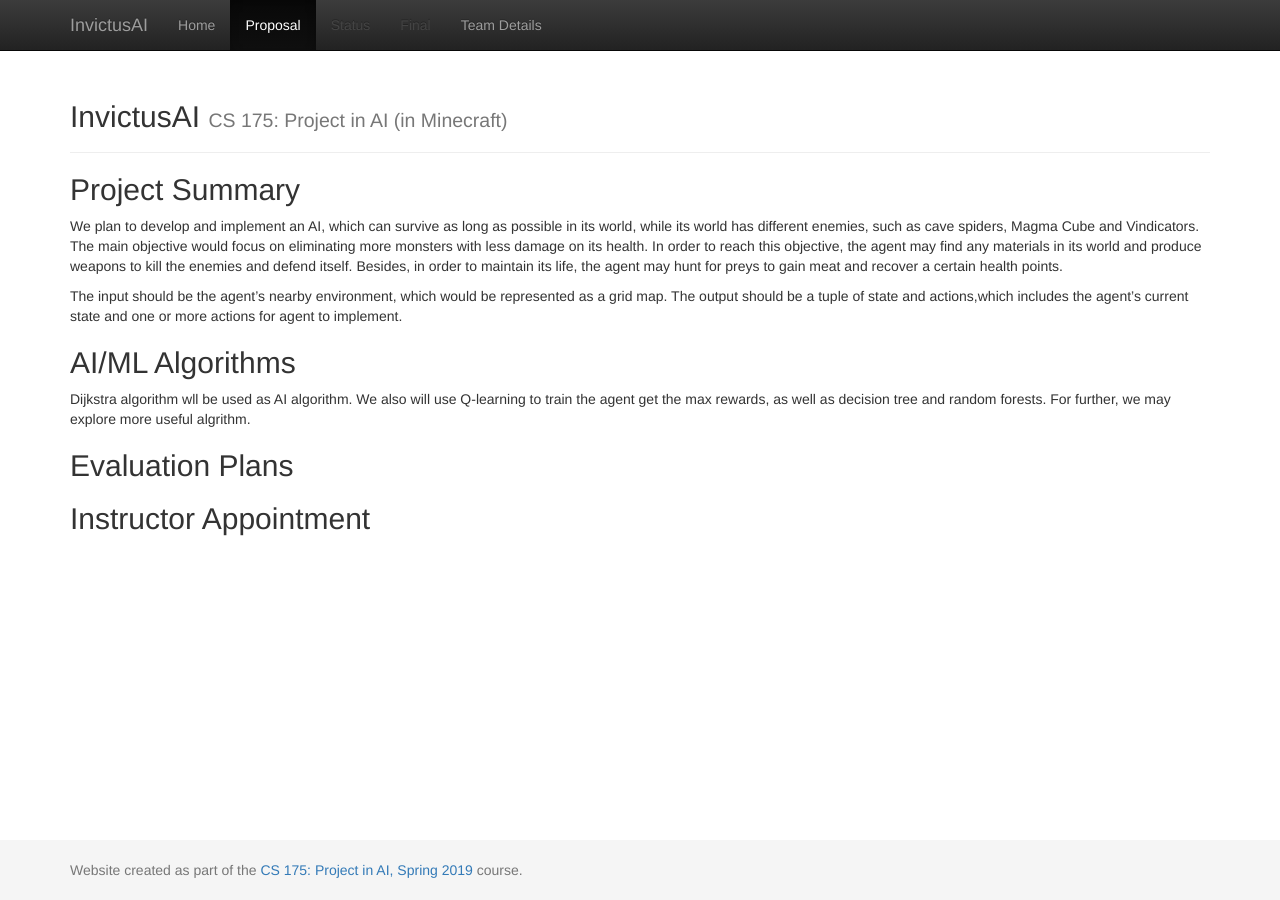
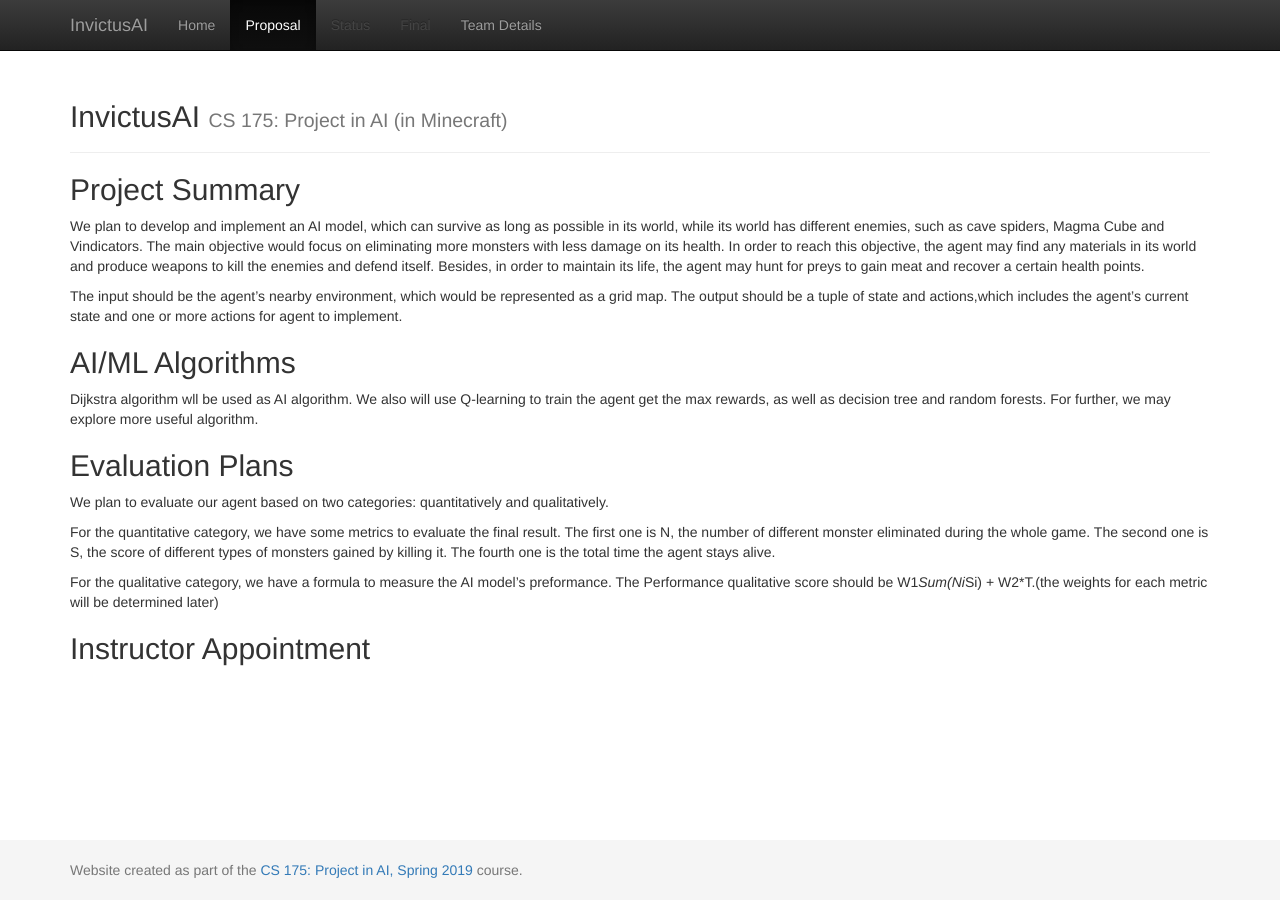
Before and after one commit to chenhaoy1/EnemyUnknown-Battlegrounds, a Jekyll site: the page built from docs/proposal.md, in a window 1280 px wide. Built offline with Jekyll 4.4.1, drawn with Linux system fonts in a browser that asks for light colours.

Commit message:
Update proposal.md

```diff
--- a/docs/proposal.md
+++ b/docs/proposal.md
@@ -4,7 +4,7 @@ title: Proposal
 ---
 
 ## Project Summary
-We plan to develop and implement an AI, which can survive as long as possible in its world, while its world has different enemies, such as cave spiders, Magma Cube and Vindicators. The main objective would focus on eliminating more monsters with less damage on its health. In order to reach this objective, the agent may find any materials in its world and produce weapons to kill the enemies and defend itself. Besides, in order to maintain its life, the agent may hunt for preys to gain meat and recover a certain health points.
+We plan to develop and implement an AI model, which can survive as long as possible in its world, while its world has different enemies, such as cave spiders, Magma Cube and Vindicators. The main objective would focus on eliminating more monsters with less damage on its health. In order to reach this objective, the agent may find any materials in its world and produce weapons to kill the enemies and defend itself. Besides, in order to maintain its life, the agent may hunt for preys to gain meat and recover a certain health points.
 
 The input should be the agent's nearby environment, which would be represented as a grid map. The output should be a tuple of state and actions,which includes the agent's current state and one or more actions for agent to implement.
 
@@ -12,14 +12,14 @@ The input should be the agent's nearby environment, which would be represented a
 
 ## AI/ML Algorithms
 
-Dijkstra algorithm wll be used as AI algorithm. We also will use Q-learning to train the agent get the max rewards, as well as decision tree and random forests. For further, we may explore more useful algrithm.
-
-
-
-
+Dijkstra algorithm wll be used as AI algorithm. We also will use Q-learning to train the agent get the max rewards, as well as decision tree and random forests. For further, we may explore more useful algorithm.
 
 ## Evaluation Plans
+We plan to evaluate our agent based on two categories: quantitatively and qualitatively.
 
+For the quantitative category, we have some metrics to evaluate the final result. The first one is N, the number of different monster eliminated during the whole game. The second one is S, the score of different types of monsters gained by killing it. The fourth one is the total time the agent stays alive.
+
+For the qualitative category, we have a formula to measure the AI model's preformance. The Performance qualitative score should be W1*Sum(Ni*Si) + W2*T.(the weights for each metric will be determined later)
 
 
 
```
